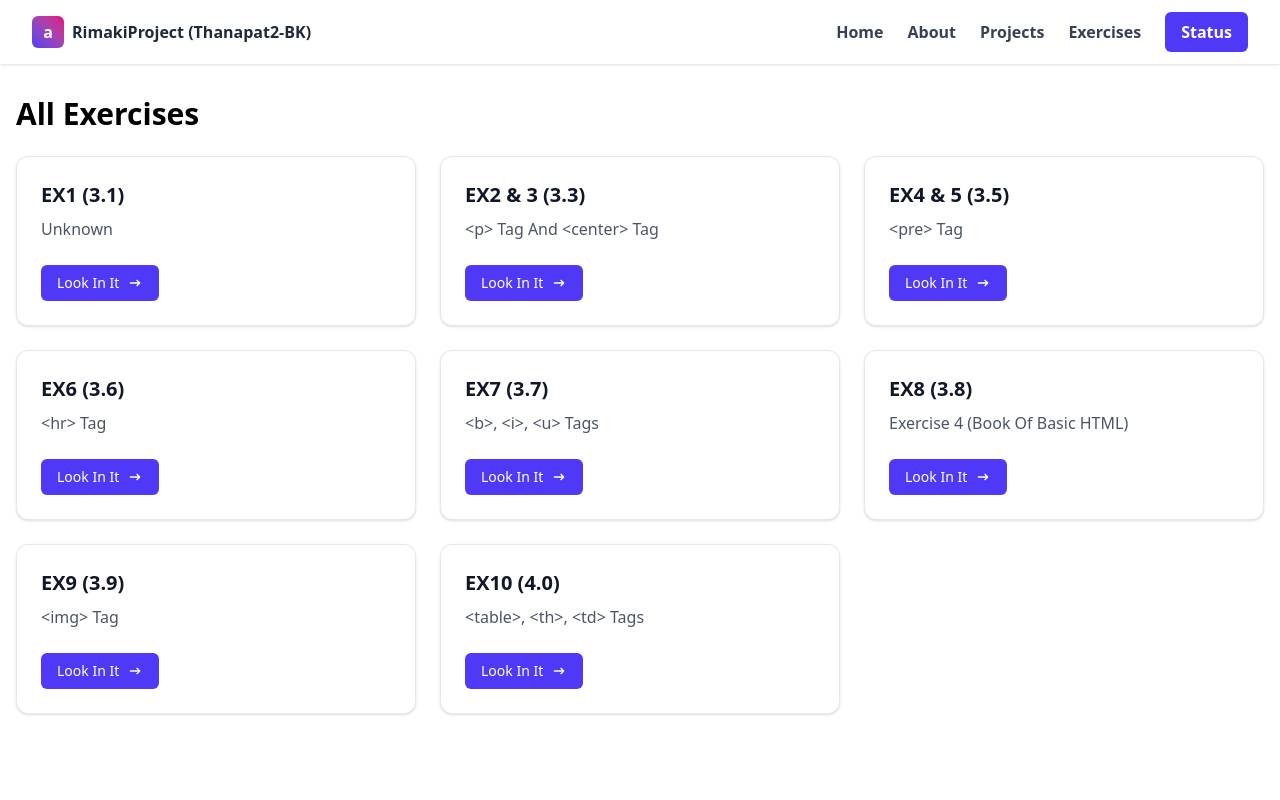
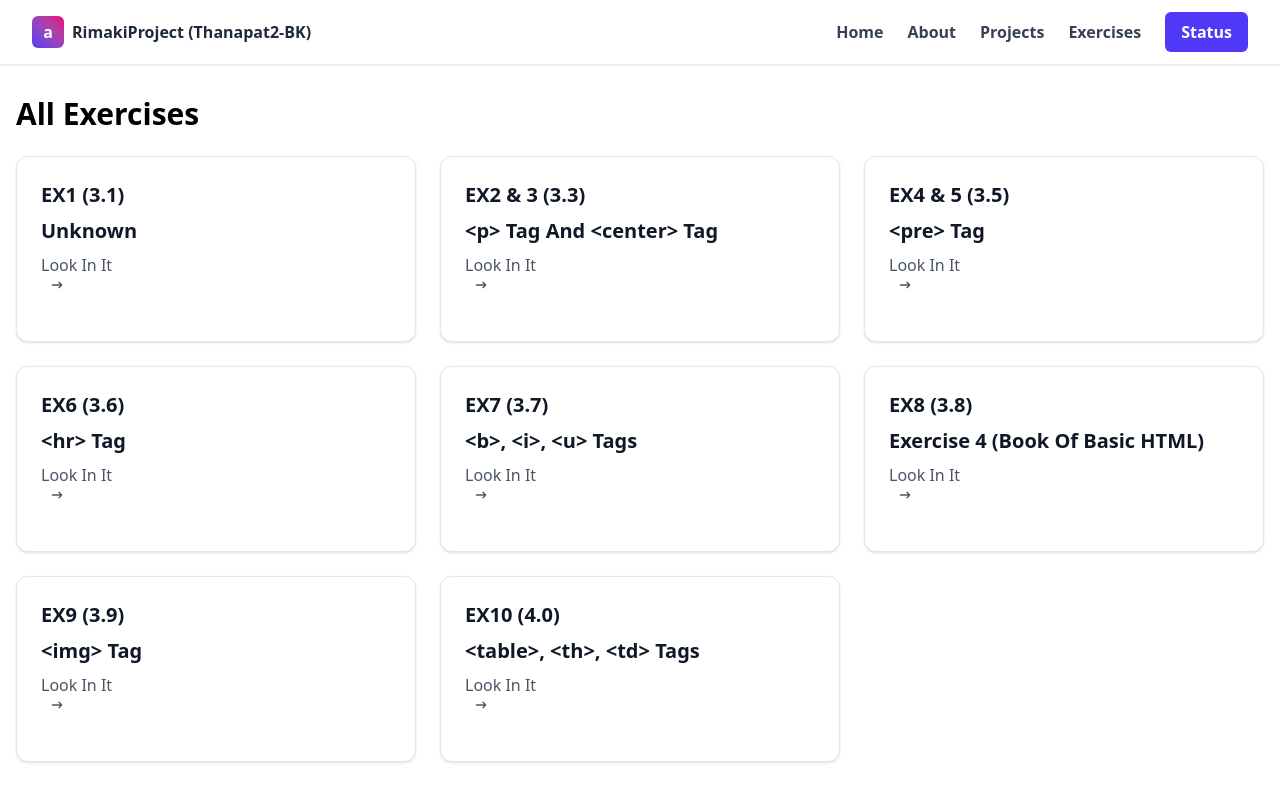
Before and after one commit to RimakiTaema/thanapat-bk, a Next.js app: page /thanapat2-bk/exercises in a window 1280 px wide. Built offline with nearby package versions, Linux system fonts and the light colour scheme.

Commit message:
Cleaning Stuff (I just cleaned most used css via variables)

```diff
--- a/app/exercises/page.tsx
+++ b/app/exercises/page.tsx
@@ -1,5 +1,20 @@
 import Link from "next/link"
 import React from "react"
+
+// Yea I hate Tailwindcss for define class independently :(
+
+const card =
+  "bg-white rounded-xl border border-gray-200 shadow-sm p-6 flex flex-col"
+
+const cardTitle =
+  "mb-2 text-xl font-semibold text-gray-900"
+
+const cardDesc =
+  "text-gray-600 mb-6 flex-1"
+
+const button =
+  "inline-flex items-center justify-center self-start rounded-md bg-indigo-600 px-4 py-2 text-sm font-medium text-white hover:bg-indigo-700 transition"
+
 
 export default function ExercisePage() {
     const exc = [
@@ -21,19 +36,19 @@ export default function ExercisePage() {
                 {exc.map((item) => (
                     <div
                         key={item.name}
-                        className="bg-white rounded-xl border border-gray-200 shadow-sm p-6 flex flex-col"
+                        className={card}
                     >
                         <h5 className="mb-2 text-xl font-semibold text-gray-900">
                             {item.name}
                         </h5>
 
-                        <p className="text-gray-600 mb-6 flex-1">
+                        <p className={cardTitle}>
                             {item.desc}
                         </p>
 
                         <Link
                             href={item.href}
-                            className="inline-flex items-center justify-center self-start rounded-md bg-indigo-600 px-4 py-2 text-sm font-medium text-white hover:bg-indigo-700 transition"
+                            className={cardDesc}
                         >
                             Look In It
                             <svg
```
